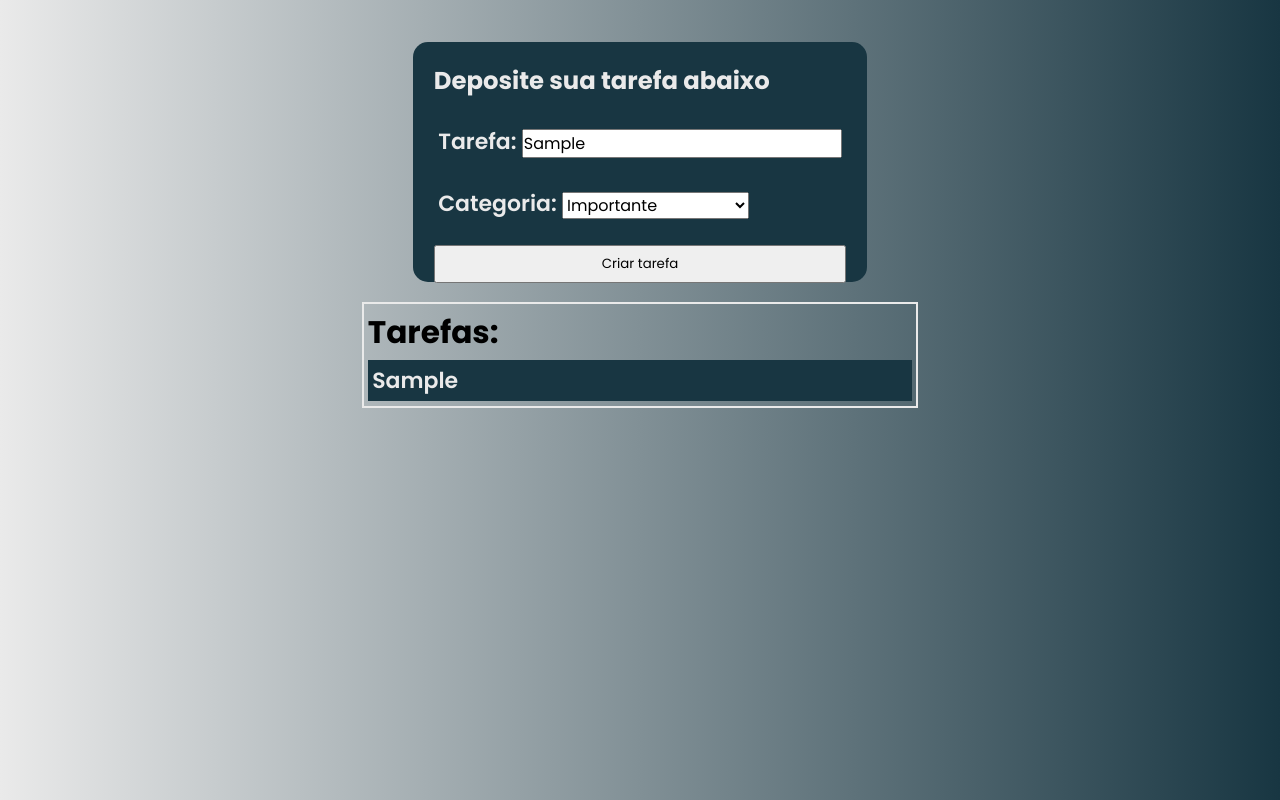
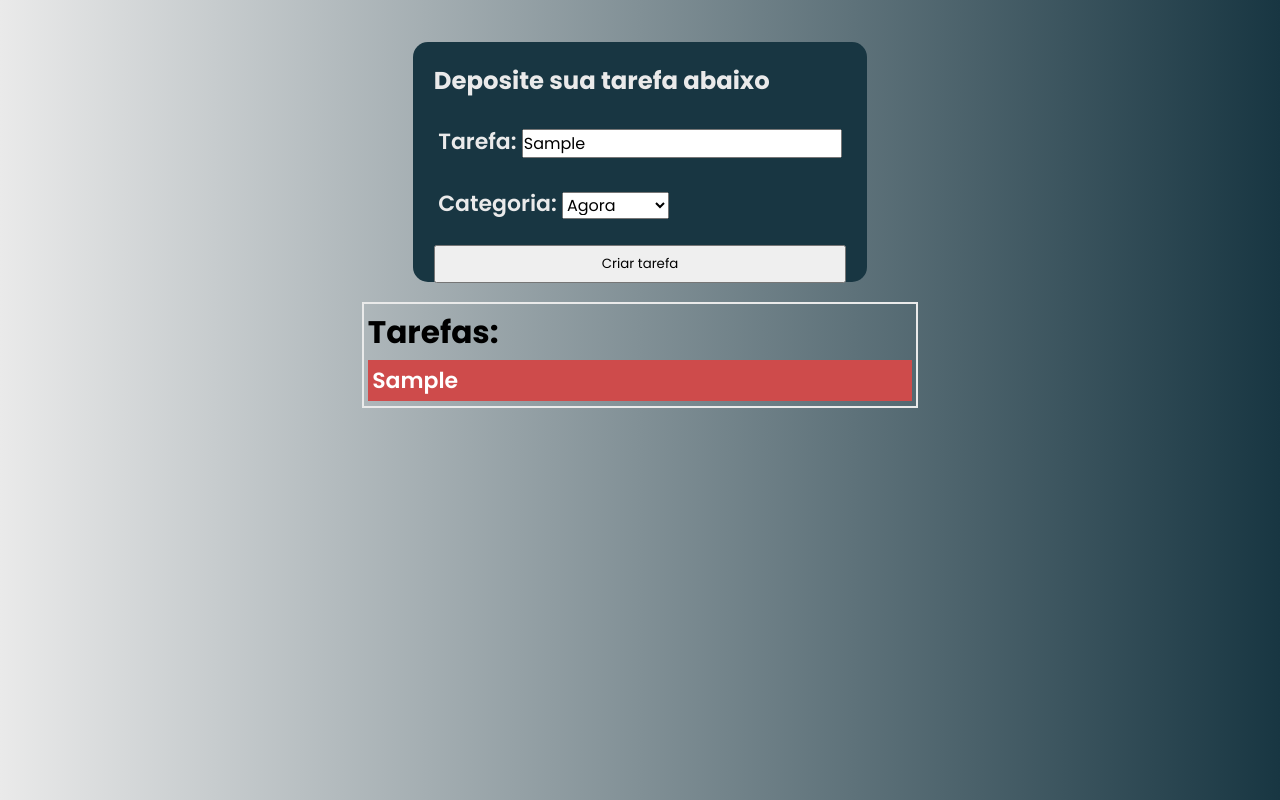
Before and after one commit to fabioDev21/ListaDeTarefas, a plain HTML site: page src/index.html in a window 1280 px wide. Both pictures are taken after typing "Sample" into the empty fields and a click on the input "Criar tarefa". Drawn offline with Linux system fonts and the light colour scheme.

Commit message:
subindo tarefas e categorizando

```diff
--- a/src/css/base.css
+++ b/src/css/base.css
@@ -4,10 +4,6 @@
     --prime-color: #183642;
     --second-color: #EAEAEA;
 }
-html{
-    scroll-behavior: smooth;
-}
-
 *{
     margin: 0;
     padding: 0;
@@ -67,20 +63,36 @@ form{
     border: 2px solid var(--second-color);
     cursor: pointer;
 
-    .afazer{
+    .muitoImportante, .tantoFaz, .algumMomento{
         padding: .2em;
+        list-style-type: none;
         font-size: 22px;
         font-weight: 600;
-        background-color: var(--prime-color);
-        color: var(--second-color);
         transition: .35s;
 
 
         &:hover{
 
-            filter: brightness(1.2);
+            filter: contrast(1.3);
         }
     }
+    .muitoImportante{
+        background-color: #ce4b4b;
+        color: #ffffff;
+    }
+
+
+    .tantoFaz{
+        background-color: #db9163;
+        color: #000;
+    }
+
+    .algumMomento{
+        background-color: #72afe3;
+        color: #000;
+    }
+
+
 
     .concluida{
         padding: .2em;
--- a/src/index.html
+++ b/src/index.html
@@ -12,23 +12,23 @@
         <h3>Deposite sua tarefa abaixo</h3>
         <label for="tarefa">
             <span>Tarefa: </span>
-            <input type="text" id="tarefaAfazer">
+            <input type="text" id="tarefaAfazer" required>
         </label>
         <label for="categoria">
             <span>Categoria: </span>
             <select id="categoriaDaTarefa">
-                <option value="muitoImportante">Importante</option>
-                <option value="tantoFaz">Não agora</option>
-                <option value="algumMomento"> Em algum momento</option>
+                <option value="muitoImportante">Agora</option>
+                <option value="tantoFaz">Depois</option>
+                <option value="algumMomento">Mais tarde</option>
             </select>
         </label>
         <input type="submit" value="Criar tarefa" id="subForm">
     </form>
 
     <div id="classificacao">
-        <div id="afazeres">
+        <ul id="afazeres">
             <h2>Tarefas: </h2>
-        </div>
+        </ul>
     </div>
 </body>
 </html>
--- a/src/js/script.js
+++ b/src/js/script.js
@@ -8,7 +8,11 @@ subForm.addEventListener("click", (e) => {
 })
 
 function coletaTarefas(){
-    const tarefaAfazer = document.querySelector("#tarefaAfazer").value
+    let tarefaAfazer = document.querySelector("#tarefaAfazer").value
+
+    if(tarefaAfazer == " " || tarefaAfazer == ""){
+        tarefaAfazer = "Nova tarefa"
+    }
     const categoriaDaTarefa = document.querySelector("#categoriaDaTarefa").value
     const idTarefa = "abc" + (Math.floor(Math.random() * 20))
 
@@ -20,38 +24,28 @@ function coletaTarefas(){
 
     tarefas.push(novaTarefa)
     localStorage.setItem("tarefas", JSON.stringify(tarefas))
-    mostraTarefas()
+    mostraTarefas(novaTarefa)
+
 }
 
-function mostraTarefas(){
-    const totalTarefas = JSON.parse(localStorage.getItem("tarefas"))
+function mostraTarefas({tarefaAfazer, categoriaDaTarefa, idTarefa}){
 
-    totalTarefas.forEach(tarefa => {
+    const ul = document.querySelector("#afazeres")
+    const itemTarefa = document.createElement("li")
+    itemTarefa.setAttribute("id", idTarefa)
+    itemTarefa.setAttribute("class", categoriaDaTarefa)
+    itemTarefa.innerHTML = `${tarefaAfazer}`
+    ul.append(itemTarefa)
 
-        const span = document.createElement("span")
-        span.id = tarefa.idTarefa
-        span.setAttribute("class", "afazer")
-        span.innerHTML = `<p>${tarefa.tarefaAfazer}</p>`
-
-        let idTarefa = "#" + (span.id).toString()
-
-        const validaTarefa = Array.from(document.querySelectorAll(".afazer"))
-
-        validaTarefa.forEach(existente => {
-            if(tarefa.idTarefa === existente.id){ span.style.display = "none"}
-        })
-
-
-        document.querySelector("#afazeres").append(span)
-        concluirTarefa(span,idTarefa)
-    });
+    concluiTarefa(idTarefa)
 }
 
-function concluirTarefa(span, idTarefa){
-    if(span.getAttribute("class") == "afazer"){
-        document.querySelector(idTarefa).addEventListener("click", () => {
-            span.setAttribute("class", "concluida")
+function concluiTarefa(idTarefa){
+    const newIdTarefa = "#" + idTarefa
 
-        })
-    }
+    const leitorTarefa = document.querySelector(newIdTarefa)
+    leitorTarefa.addEventListener("click", (e) => {
+        leitorTarefa.classList.add("concluida")
+
+    })
 }
```
Also changed, not shown: 1 other file.
